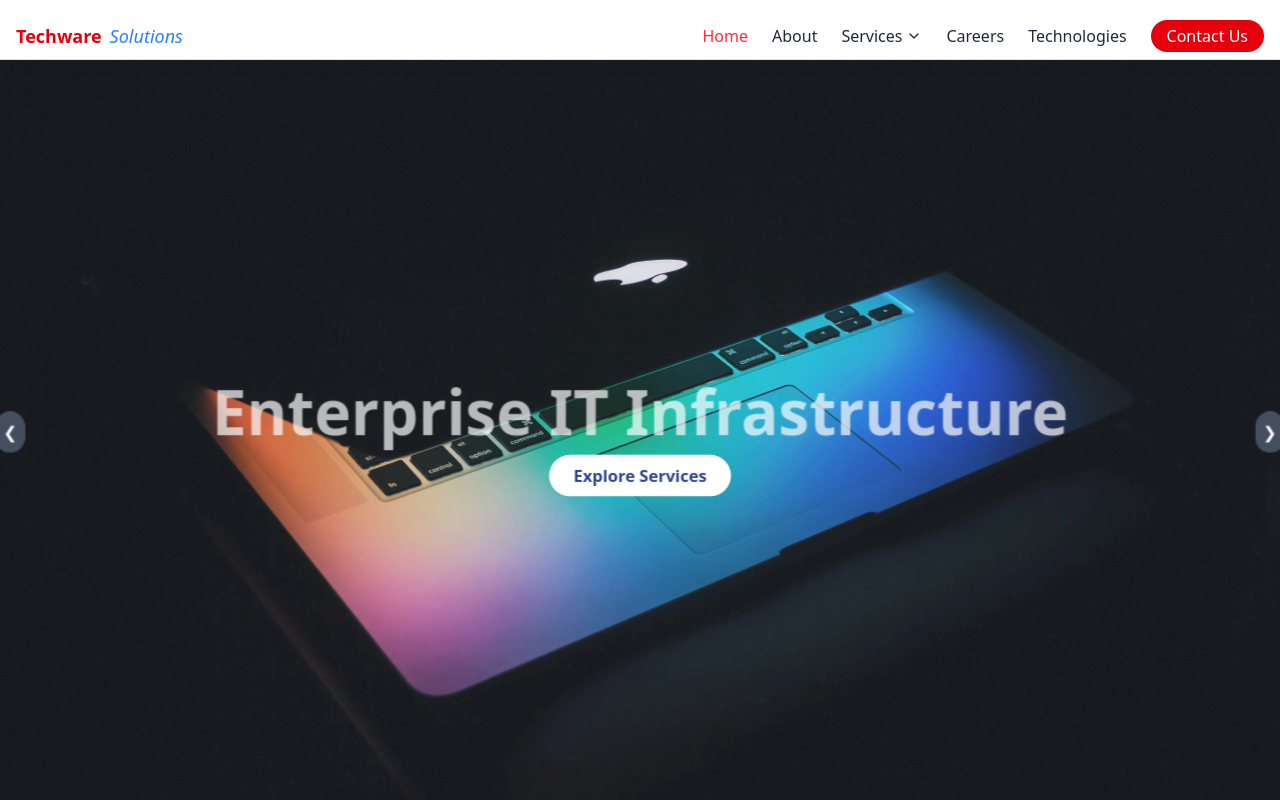
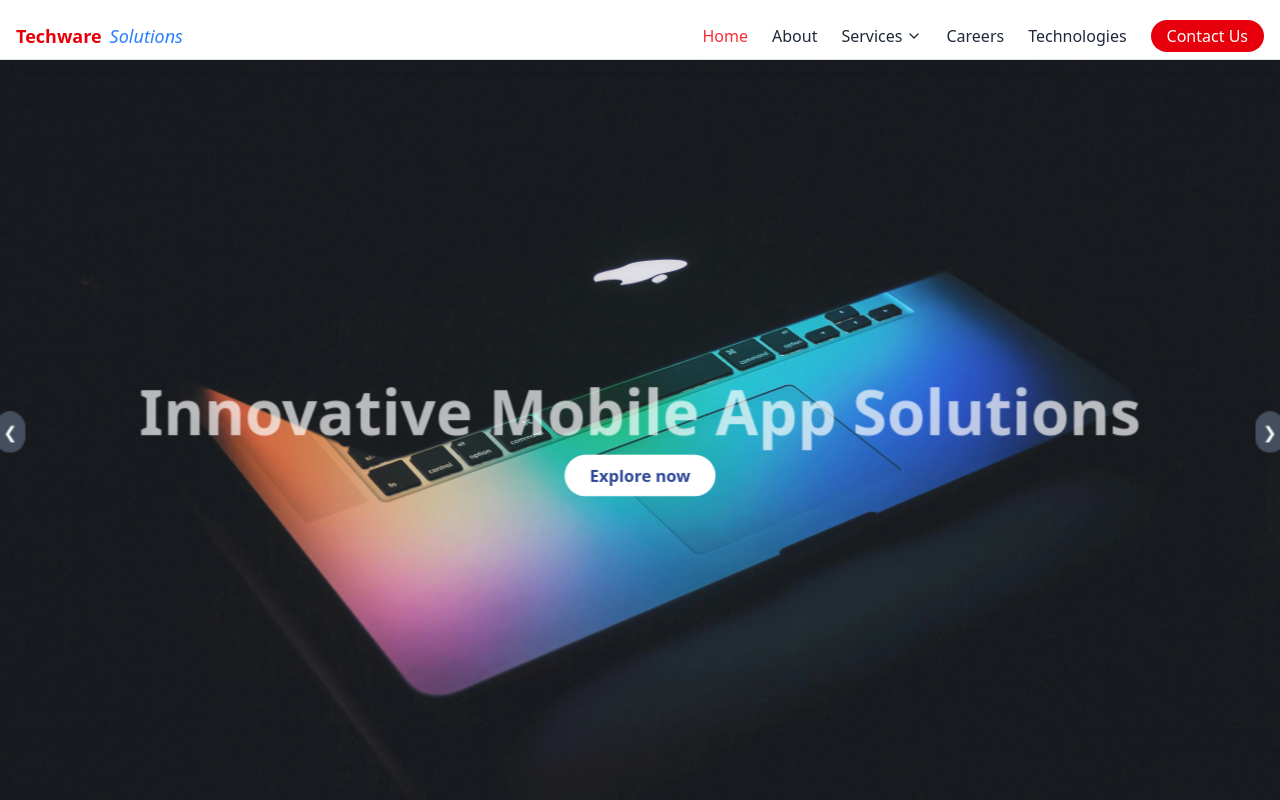
Before and after one commit to Shubham-juris/techware-solution, a React (Vite) app: page / in a window 1280 px wide. Shown: the top 800 px of the page. Built offline with nearby package versions, Linux system fonts and the light colour scheme.

Commit message:
worked on home page

```diff
--- a/src/Hero/Home.jsx
+++ b/src/Hero/Home.jsx
@@ -8,24 +8,44 @@ import heroImg11 from "../assets/hero/heroImg11.jpg";
 const Home = () => {
   const navigate = useNavigate();
 
+  // const slides = [
+  //   {
+  //     image: heroImg9,
+  //     heading: "Annual Maintenance Contract",
+  //     buttonText: "Read More",
+  //     link: "/about",
+  //   },
+  //   {
+  //     image: heroImg10,
+  //     heading: "Enterprise IT Infrastructure",
+  //     buttonText: "Explore Services",
+  //     link: "/services",
+  //   },
+  //   {
+  //     image: heroImg11,
+  //     heading: "Cloud Solutions & Security",
+  //     buttonText: "Get Started",
+  //     link: "/cloud",
+  //   },
+  // ];
   const slides = [
     {
       image: heroImg9,
-      heading: "Annual Maintenance Contract",
-      buttonText: "Read More",
-      link: "/about",
+      heading: "Modern Web Development",
+      buttonText: "Learn More",
+      link: "/web-development",
     },
     {
       image: heroImg10,
-      heading: "Enterprise IT Infrastructure",
-      buttonText: "Explore Services",
-      link: "/services",
+      heading: "Innovative Mobile App Solutions",
+      buttonText: "Explore now",
+      link: "/app-development",
     },
     {
       image: heroImg11,
-      heading: "Cloud Solutions & Security",
-      buttonText: "Get Started",
-      link: "/cloud",
+      heading: "Custom Software Development",
+      buttonText: "View ",
+      link: "/software-development",
     },
   ];
 
@@ -72,7 +92,6 @@ const Home = () => {
         }`}
         style={{ backgroundImage: `url(${image})` }}
       >
-        {/* Centered Text and Button */}
         <div
           className={`absolute inset-0 flex flex-col items-center justify-center text-center px-6 md:px-20 transition-opacity duration-1000 ${
             animateOverlay ? " bg-opacity-70" : " bg-opacity-50"
@@ -92,8 +111,6 @@ const Home = () => {
             {buttonText}
           </button>
         </div>
-
-        {/* Prev Button */}
         <button
           onClick={handlePrev}
           className="absolute left-4 top-1/2 transform -translate-y-1/2 bg-gray-700 bg-opacity-50 text-white p-2 rounded-full hover:bg-opacity-80 transition"
@@ -101,8 +118,6 @@ const Home = () => {
         >
           &#10094;
         </button>
-
-        {/* Next Button */}
         <button
           onClick={handleNext}
           className="absolute right-4 top-1/2 transform -translate-y-1/2 bg-gray-700 bg-opacity-50 text-white p-2 rounded-full hover:bg-opacity-80 transition"
--- a/src/components/AppDevelopmentServices.jsx
+++ b/src/components/AppDevelopmentServices.jsx
@@ -1,11 +1,13 @@
 import React from "react";
 import Appimg from "../assets/services/appDevelopmentImg.png";
 import { useNavigate } from "react-router-dom";
+
 const AppDevelopmentServices = () => {
   const navigate = useNavigate();
   const handleClickbutton = () => {
     navigate("/contact");
   };
+
   return (
     <>
       <section className="py-7 px-4 md:px-8 lg:px-16 bg-white">
@@ -13,7 +15,7 @@ const AppDevelopmentServices = () => {
           <h1 className="text-4xl md:text-5xl font-bold text-blue-900 mb-4">
             App Development Services
           </h1>
-          <div className="h-1  bg-red-500 mb-6"></div>
+          <div className="h-1 bg-red-500 mb-6"></div>
           <p className="text-gray-700 text-lg mb-6 py-9">
             At Techware Solutions, we specialize in building high-quality,
             performance-driven mobile applications tailored to your business
@@ -35,7 +37,8 @@ const AppDevelopmentServices = () => {
             user-friendly, scalable, secure, and performance-optimized, ensuring
             a smooth and engaging experience for your users.
           </p>
-          <div className="grid md:grid-cols-2 gap-80 text-left mt-8">
+
+          <div className="grid md:grid-cols-2 gap-20 text-left mt-8">
             <div>
               <h2 className="text-xl font-semibold mb-2 text-blue-700">
                 What we offer
@@ -62,6 +65,7 @@ const AppDevelopmentServices = () => {
               </ul>
             </div>
           </div>
+
           <button
             className="mt-8 bg-red-600 text-white px-6 py-2 rounded-full hover:bg-red-700 transition"
             onClick={handleClickbutton}
@@ -70,18 +74,30 @@ const AppDevelopmentServices = () => {
           </button>
         </div>
       </section>
+
       <section className="py-6 px-4 md:px-8 lg:px-16 bg-white">
         <div className="max-w-7xl mx-auto flex flex-col md:flex-row items-center gap-10">
-          <div className="w-full md:w-1/2">
-            <img
-              src={Appimg}
-              alt="Web Development Illustration"
-              className="w-full max-h-106 object-contain mx-auto"
-            />
+          <div className="relative w-full md:w-1/2 flex justify-center">
+            <div className="relative w-full max-w-[500px]">
+              <div className="absolute inset-0">
+                <img
+                  src={Appimg}
+                  alt="Inner Blur"
+                  className="w-full h-full object-cover filter blur-md scale-105"
+                />
+                <div className="absolute inset-0 bg-white/30"></div>
+              </div>
+              <img
+                src={Appimg}
+                alt="App Development Illustration"
+                className="relative w-full object-contain z-10"
+              />
+            </div>
           </div>
+
           <div className="w-full md:w-1/2">
             <h2 className="text-3xl md:text-4xl font-bold text-gray-900 mb-4 leading-tight">
-              We don’t just develop apps we build digital products that solve
+              We don’t just develop apps, we build digital products that solve
               real-world problems and drive growth.
             </h2>
             <div className="h-1 w-12 bg-red-500 mb-6"></div>
--- a/src/components/DigitalMarketingServices.jsx
+++ b/src/components/DigitalMarketingServices.jsx
@@ -1,11 +1,13 @@
 import React from "react";
 import digitalMarketing from "../assets/services/digitalImg.png";
 import { useNavigate } from "react-router-dom";
+
 const DigitalMarketingServices = () => {
   const navigate = useNavigate();
   const handleClickbutton = () => {
     navigate("/contact");
   };
+
   return (
     <>
       <section className="py-7 px-4 md:px-8 lg:px-16 bg-white">
@@ -13,7 +15,7 @@ const DigitalMarketingServices = () => {
           <h1 className="text-4xl md:text-5xl font-bold text-blue-900 mb-4">
             Digital Marketing Services
           </h1>
-          <div className="h-1  bg-red-500 mb-6"></div>
+          <div className="h-1 bg-red-500 mb-6"></div>
           <p className="text-gray-700 text-lg mb-6 py-9">
             In today's competitive digital landscape, simply having an online
             presence is not enough — your brand needs a strong strategy to stand
@@ -35,7 +37,8 @@ const DigitalMarketingServices = () => {
             and paid advertising, we help you build a powerful digital presence
             that delivers long-term success.
           </p>
-          <div className="grid md:grid-cols-2 gap-80 text-left mt-8">
+
+          <div className="grid md:grid-cols-2 gap-20 text-left mt-8">
             <div>
               <h2 className="text-xl font-semibold mb-2 text-blue-700">
                 Our services
@@ -62,6 +65,7 @@ const DigitalMarketingServices = () => {
               </ul>
             </div>
           </div>
+
           <button
             className="mt-8 bg-red-600 text-white px-6 py-2 rounded-full hover:bg-red-700 transition"
             onClick={handleClickbutton}
@@ -70,14 +74,25 @@ const DigitalMarketingServices = () => {
           </button>
         </div>
       </section>
+
       <section className="py-6 px-4 md:px-8 lg:px-16 bg-white">
         <div className="max-w-7xl mx-auto flex flex-col md:flex-row items-center gap-10">
-          <div className="w-full md:w-1/2">
-            <img
-              src={digitalMarketing}
-              alt="Web Development Illustration"
-              className="w-full max-h-106 object-contain mx-auto"
-            />
+          <div className="relative w-full md:w-1/2 flex justify-center">
+            <div className="relative w-full max-w-[500px]">
+              <div className="absolute inset-0">
+                <img
+                  src={digitalMarketing}
+                  alt="Inner Blur"
+                  className="w-full h-full object-cover filter blur-md scale-105"
+                />
+                <div className="absolute inset-0 bg-white/30"></div>
+              </div>
+              <img
+                src={digitalMarketing}
+                alt="Digital Marketing Illustration"
+                className="relative w-full object-contain z-10"
+              />
+            </div>
           </div>
           <div className="w-full md:w-1/2">
             <h2 className="text-3xl md:text-4xl font-bold text-gray-900 mb-4 leading-tight">
--- a/src/contactUs/ContactSection.jsx
+++ b/src/contactUs/ContactSection.jsx
@@ -1,5 +1,5 @@
 import React from "react";
-
+import { FaPhoneAlt } from "react-icons/fa";
 const ContactSection = () => {
   return (
     <>
@@ -12,24 +12,36 @@ const ContactSection = () => {
           us using the details.
         </p>
 
-        <div className="flex flex-col md:flex-row md:space-x-10">
+        <div className="flex flex-col md:flex-row md:space-x-10 py-8 ">
+          <div className="md:w-1/3 mt-8 md:mt-0 bg-gray-50 p-6 rounded-xl shadow-md">
+            <h3 className="text-xl font-semibold text-gray-800 mb-4">
+              Techware Solutions
+            </h3>
+            <p className="text-gray-600">🏢 Albata,Canada</p>
+            <p className="text-gray-600 flex items-center gap-2 py-5">
+              <FaPhoneAlt className="text-blue-600" />
+              <span>
+                <a href="tel:+919533331419" className="hover:underline">
+                  +91-9533331419,9391177774
+                </a>
+              </span>
+            </p>
+          </div>
           <div className="md:w-2/3 bg-white p-6 rounded-xl shadow-md">
             <form className="space-y-4">
               <div>
-                <label className="block text-gray-700 mb-1">Name</label>
+                <label className="block text-gray-700 mb-1">Name *</label>
                 <input
                   required
                   type="text"
-                  placeholder="Your Name"
                   className="w-full border border-gray-300 px-4 py-2 rounded-lg focus:outline-none focus:ring-2 focus:ring-red-500"
                 />
               </div>
               <div>
-                <label className="block text-gray-700 mb-1">Email</label>
+                <label className="block text-gray-700 mb-1">Email*</label>
                 <input
                   required
                   type="email"
-                  placeholder="you@example.com"
                   className="w-full border border-gray-300 px-4 py-2 rounded-lg focus:outline-none focus:ring-2 focus:ring-red-500"
                 />
               </div>
@@ -37,7 +49,6 @@ const ContactSection = () => {
                 <label className="block text-gray-700 mb-1">Message</label>
                 <textarea
                   rows="4"
-                  placeholder="Your message..."
                   className="w-full border border-gray-300 px-4 py-2 rounded-lg focus:outline-none focus:ring-2 focus:ring-red-500"
                 ></textarea>
               </div>
@@ -49,14 +60,6 @@ const ContactSection = () => {
               </button>
             </form>
           </div>
-
-          <div className="md:w-1/3 mt-8 md:mt-0 bg-gray-50 p-6 rounded-xl shadow-md">
-            <h3 className="text-xl font-semibold text-gray-800 mb-4">
-              Techware Solutions
-            </h3>
-
-            <p className="text-gray-600">🏢 Albata,Canada</p>
-          </div>
         </div>
       </div>
     </>
--- a/src/services/Services.jsx
+++ /dev/null
@@ -1,8 +0,0 @@
-import React from "react";
-import ServicesSection from "./ServicesSection";
-
-const Services = () => {
-  return <ServicesSection />;
-};
-
-export default Services;
--- a/src/services/ServicesSection.jsx
+++ /dev/null
@@ -1,7 +0,0 @@
-import React from "react";
-
-const ServicesSection = () => {
-  return <></>;
-};
-
-export default ServicesSection;
```
